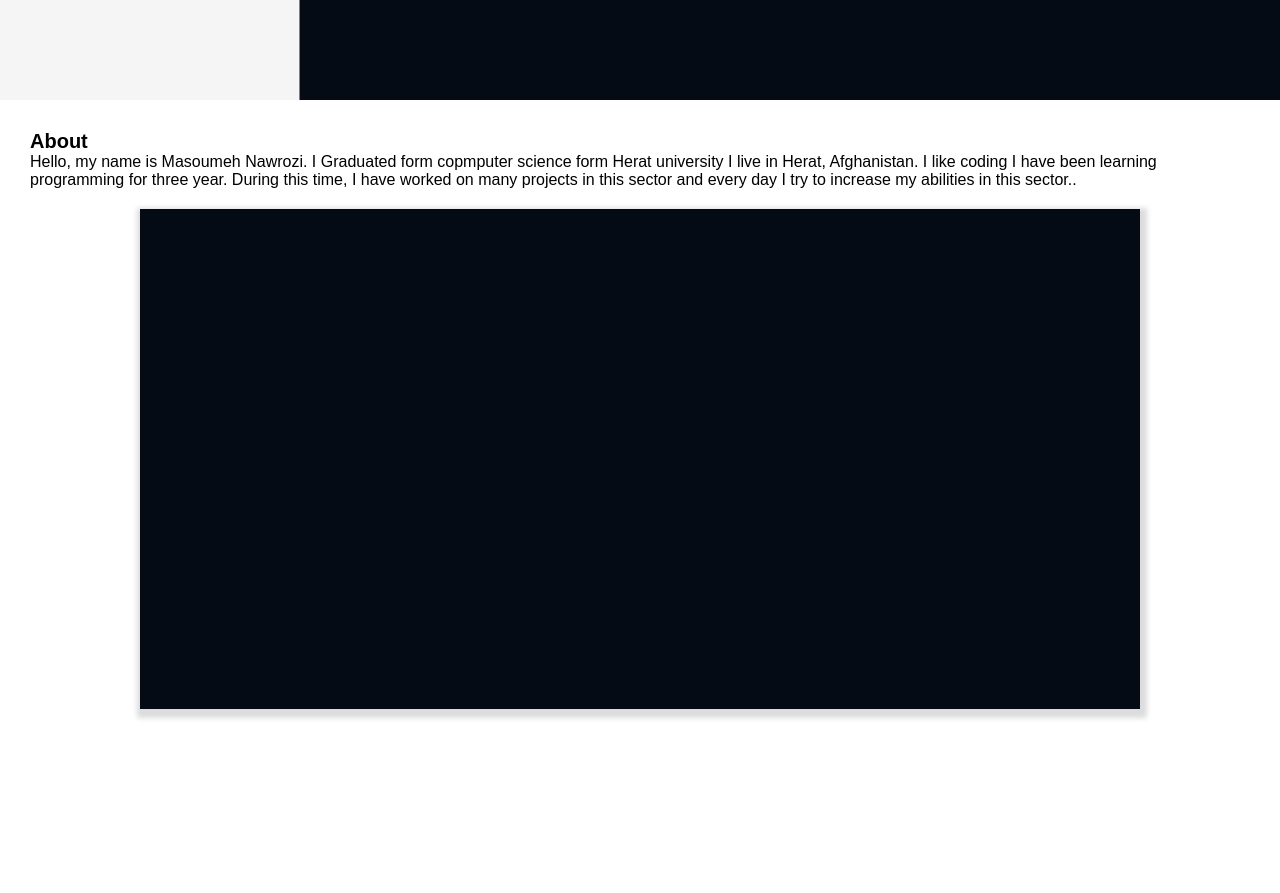
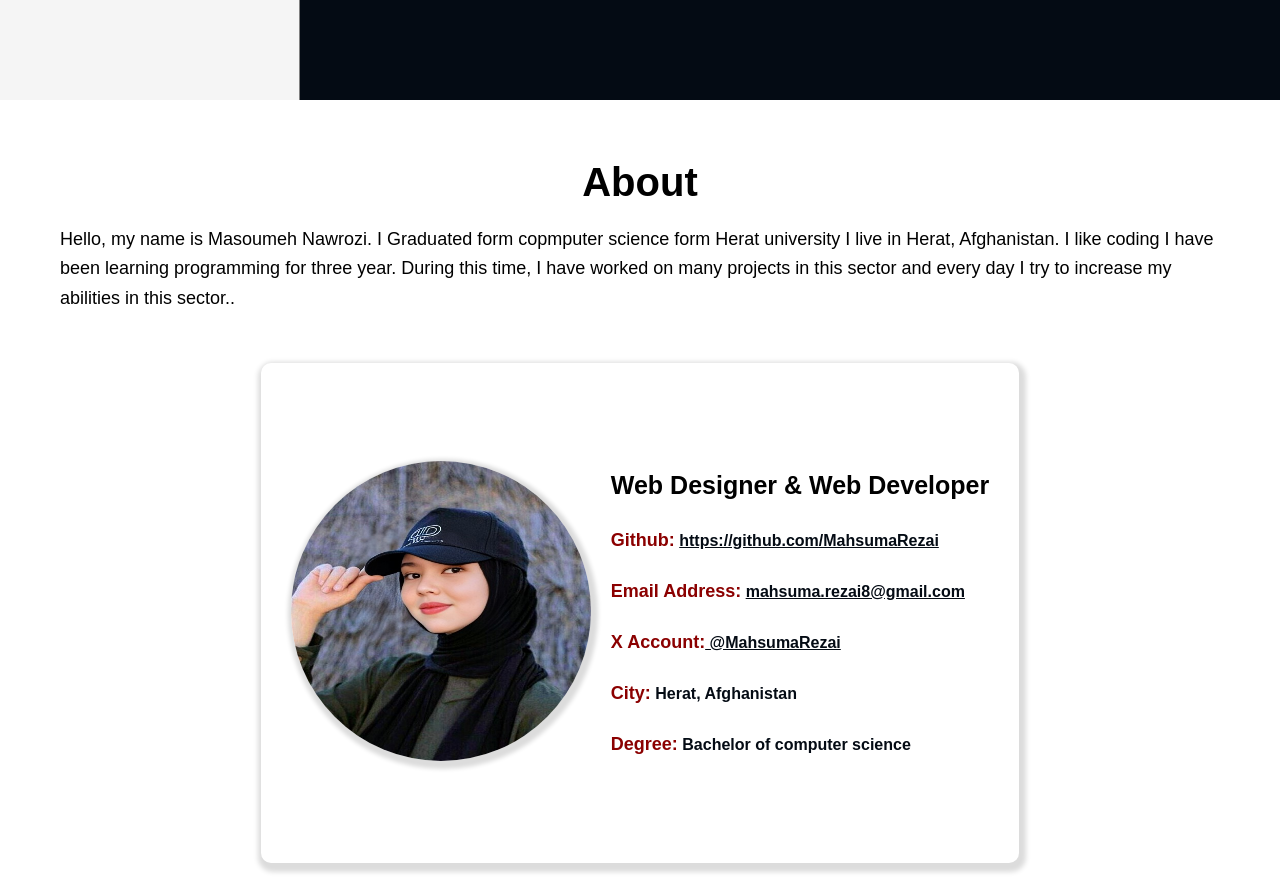
Before and after one commit to MahsumaRezai/Powerful_girls, a React (Create React App) app: page / in a window 1280 px wide. Shown: the part 700-1593 px from the top of the page. Before the commit the page ends 1439 px from the top, so only its background shows below. Built offline with nearby package versions, Linux system fonts and the light colour scheme.

Commit message:
work on about text

```diff
--- a/src/Components/About.js
+++ b/src/Components/About.js
@@ -1,12 +1,13 @@
 import { Fragment } from 'react';
-import classes from './About.module.css'
+import classes from './About.module.css';
+import img from '../img/mainimg.jpg'
 
 
 export const About = (props) => {
     return (
         <Fragment>
             <div className={classes.about}>
-                <div>
+                <div className={classes.textabout}>
                     <h1>About</h1>
                     <p>
                         Hello, my name is Masoumeh Nawrozi. I Graduated form copmputer science form Herat university I live in Herat, Afghanistan. I like coding I have been learning programming for three year. During this time,
@@ -15,6 +16,27 @@ export const About = (props) => {
 
                 </div>
                 <div className={classes.card}>
+                    <div className={classes.img}>
+                        <img src={img} alt=""></img>
+                    </div>
+                    <div>
+
+                        <div className={classes.info}>
+                            <h1>Web Designer & Web Developer</h1>
+
+                            <li><i class="bi" ></i> <strong>Github:</strong> <a href="https://github.com/MahsumaRezai"> https://github.com/MahsumaRezai
+                                </a></li>
+                            <li><i className={classes.bi}></i> <strong>Email Address:</strong> <a href="mahsuma.rezai8@gmail.com"> mahsuma.rezai8@gmail.com</a></li>
+                            <li><i className={classes.bi}></i> <strong>X Account:</strong>
+                                <a href="@MahsumaRezai"> @MahsumaRezai</a></li>
+
+                            <li><i className={classes.bi}></i> <strong>City:</strong> <a>Herat, Afghanistan</a></li>
+                            <li><i className={classes.bi}></i> <strong>
+                                Degree:</strong> <a>Bachelor of computer science</a></li>
+
+
+                        </div>
+                    </div>
 
 
 
--- a/src/Components/About.module.css
+++ b/src/Components/About.module.css
@@ -7,9 +7,66 @@
     padding: 30px
 }
 .card {
-    background: #040b14;
-    width: 1000px;
     height: 500px;
     box-shadow: 2px 4px 5px 5px gainsboro;
+    padding:20px 30px;
+    width: max-content;
+    display: flex;
+    flex-direction: row;
+    justify-content: center;
+    align-items: center;
+    gap:20px;
+    border-radius: 10px
+
 
 }
+.info {
+    display: flex;
+    flex-direction: column;
+    justify-content: flex-start;
+    align-items: flex-start;
+    gap:30px
+}
+li {
+    list-style-type: none;
+
+}
+a {
+    color: #040b14;
+    font-weight: bold
+}
+.info strong {
+    font-size: 18px;
+    font-weight: bold;
+    color: darkred
+}
+.info h1 {
+    font-size: 25px;
+}
+.info span {
+    font-size: 17px;
+
+}
+.img  img{
+    width: 300px;
+    height: 300px;
+    border-radius: 300px;
+    box-shadow: 2px 3px 4px 5px gainsboro
+
+}
+.textabout {
+    display: flex;
+    flex-direction: column;
+    justify-content: center;
+    align-items: center;
+    gap:20px ;
+    padding: 30px;
+
+}
+.textabout h1 {
+    font-size: 40px
+}
+.textabout p {
+    font-size: 18px;
+    line-height: 1.625;
+}
```
